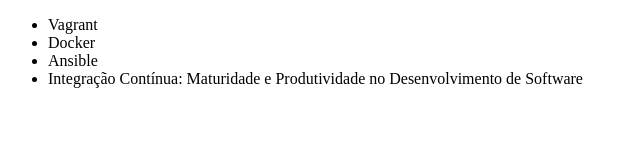
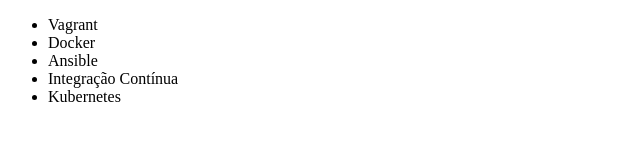
Before and after one commit to SladeSouzaSantos/alura-git, a plain HTML site: page index.html in a window 1280 px wide. Shown: the whole page, without its empty margins (0-640 px from the left). Drawn offline with Linux system fonts and the light colour scheme.

Commit message:
Modificando texto do curso de Integração Contínua e adicionando curso de Kibernetes

```diff
--- a/index.html
+++ b/index.html
@@ -9,7 +9,8 @@
 			<li>Vagrant</li>
 			<li>Docker</li>
 			<li>Ansible</li>
-			<li>Integração Contínua: Maturidade e Produtividade no Desenvolvimento de Software</li>
+			<li>Integração Contínua</li>
+			<li>Kubernetes</li>
 		</ul>
 	</body>
 </html>
```
